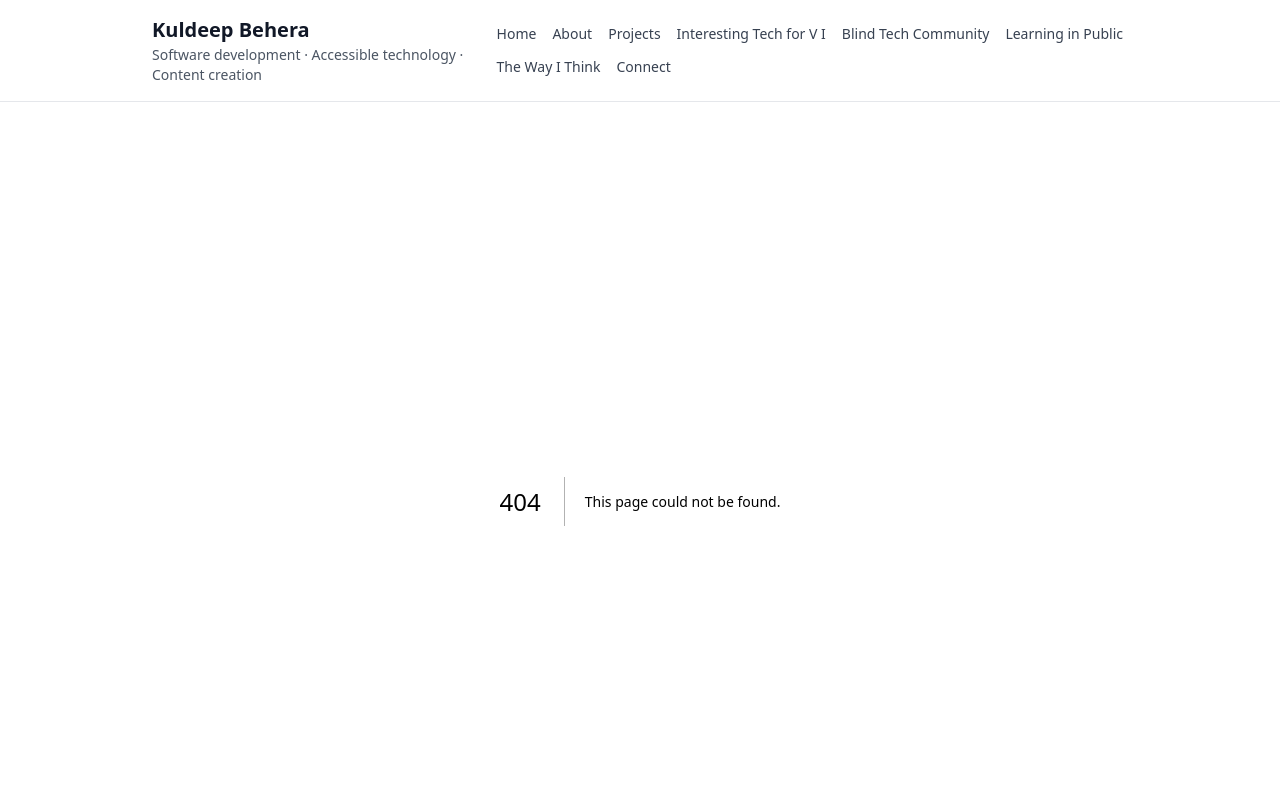
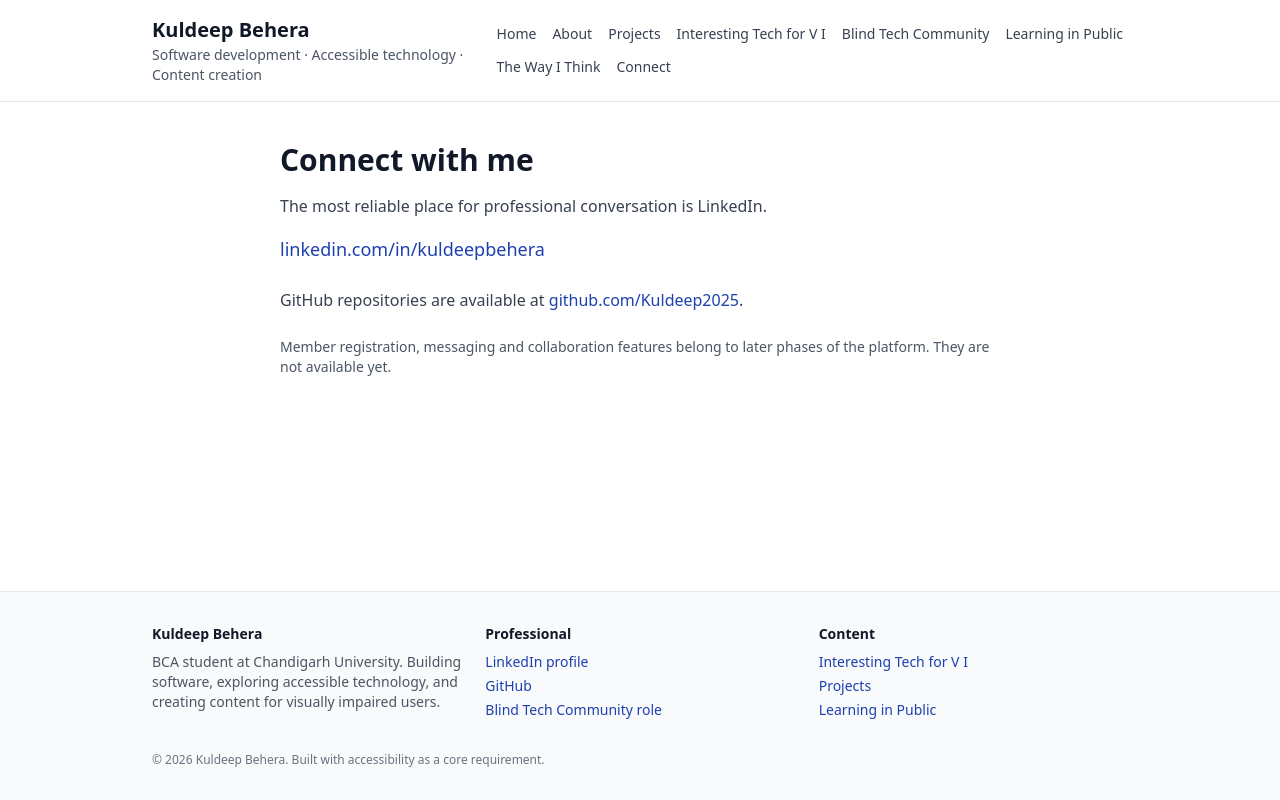
Before and after one commit to Kuldeep2025/kuldeep-behera-platform, a Next.js app: page /contact in a window 1280 px wide. Before the commit this address had no page. Shown: the top 800 px of the page. Built offline with nearby package versions, Linux system fonts and the light colour scheme.

Commit message:
Add Connect page with LinkedIn as primary contact

```diff
--- /dev/null
+++ b/src/app/contact/page.tsx
@@ -0,0 +1,42 @@
+import type { Metadata } from "next";
+
+export const metadata: Metadata = {
+  title: "Connect",
+  description: "How to connect with Kuldeep Behera.",
+};
+
+export default function ContactPage() {
+  return (
+    <div className="mx-auto max-w-3xl px-4 py-10 sm:px-6">
+      <h1 className="text-3xl font-bold text-gray-900">Connect with me</h1>
+      <p className="mt-4 text-gray-700">
+        The most reliable place for professional conversation is LinkedIn.
+      </p>
+      <p className="mt-4">
+        <a
+          href="https://www.linkedin.com/in/kuldeepbehera"
+          className="text-lg font-medium text-brand-700 hover:underline focus:outline-none"
+          rel="noopener noreferrer"
+          target="_blank"
+        >
+          linkedin.com/in/kuldeepbehera
+        </a>
+      </p>
+      <p className="mt-6 text-gray-700">
+        GitHub repositories are available at{" "}
+        <a
+          href="https://github.com/Kuldeep2025"
+          className="text-brand-700 hover:underline focus:outline-none"
+          rel="noopener noreferrer"
+          target="_blank"
+        >
+          github.com/Kuldeep2025
+        </a>
+        .
+      </p>
+      <p className="mt-6 text-sm text-gray-600">
+        Member registration, messaging and collaboration features belong to later phases of the platform. They are not available yet.
+      </p>
+    </div>
+  );
+}
```
